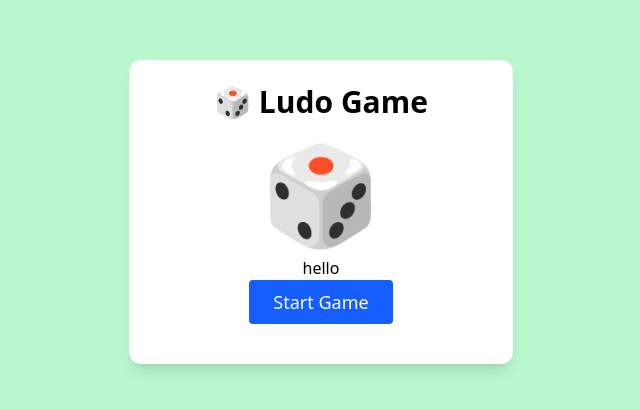
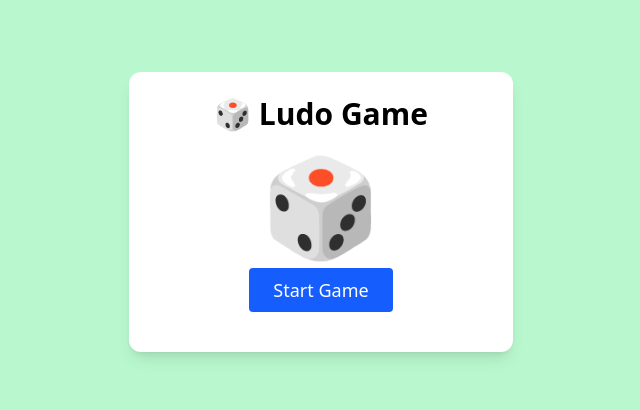
Before and after one commit to murtaza-yaqobi/Javascript-Files, a website: page Ludo Game/ludo.html in a window 1280 px wide. Shown: the part 188-598 px from the top of the page, without its empty margins (319-959 px from the left). Drawn offline with Linux system fonts and the light colour scheme.

Commit message:
Changes Added

```diff
--- a/Ludo Game/ludo.html
+++ b/Ludo Game/ludo.html
@@ -16,9 +16,7 @@
 
 
      <div>
-      <div>
-        hello
-      </div>
+
      </div>
       <button
         onclick="ludoNumberOnClick()"
```
